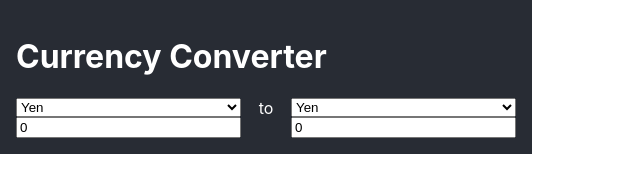
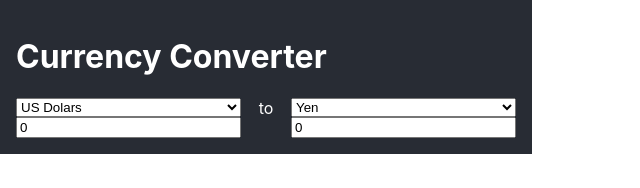
Before and after one commit to simondell/test-artfinder, a React (Create React App) app: page / in a window 1280 px wide. Shown: the top 188 px of the page, without its empty margins (0-640 px from the left). Built offline with nearby package versions, Linux system fonts and the light colour scheme.

Commit message:
Follow React advice to use select.value

```diff
--- a/src/App.tsx
+++ b/src/App.tsx
@@ -11,8 +11,8 @@ interface Amount {
 }
 
 function App() {
-  let exchanges: Amount[] = [
-    { denomination: CurrencyCodes.JPY, value: 0 },
+  let amounts: Amount[] = [
+    { denomination: CurrencyCodes.USD, value: 0 },
     { denomination: CurrencyCodes.JPY, value: 0 },
   ]
 
@@ -26,15 +26,15 @@ function App() {
         className="converters"
       >
         <Currency
-          denomination={exchanges[0].denomination}
-          value={exchanges[0].value}
+          denomination={amounts[0].denomination}
+          value={amounts[0].value}
         />
 
         <span>to</span>
 
         <Currency
-          denomination={exchanges[1].denomination}
-          value={exchanges[1].value}
+          denomination={amounts[1].denomination}
+          value={amounts[1].value}
         />
       </section>
     </div>
--- a/src/Currency/Currency.tsx
+++ b/src/Currency/Currency.tsx
@@ -15,7 +15,9 @@ export default (props: Props) => {
     <div
       className="currency"
     >
-      <select>
+      <select
+        value={props.denomination}
+      >
       {
         Object.keys(CurrencyNames).map(currencyKey => {
           const label = CurrencyNames[currencyKey as CurrencyCodes]
@@ -26,7 +28,7 @@ export default (props: Props) => {
           return (
             <option
               key={`currency-${currencyKey}`}
-              selected={currencyKey === props.denomination}
+              // selected={currencyKey === props.denomination}
               value={currencyKey}
             >
               {label}
```
